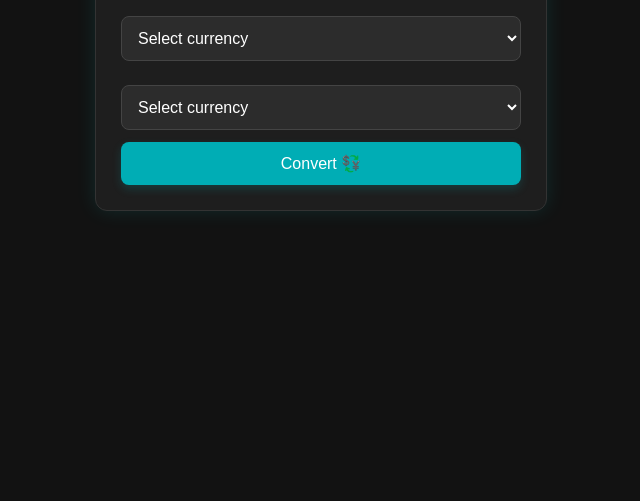
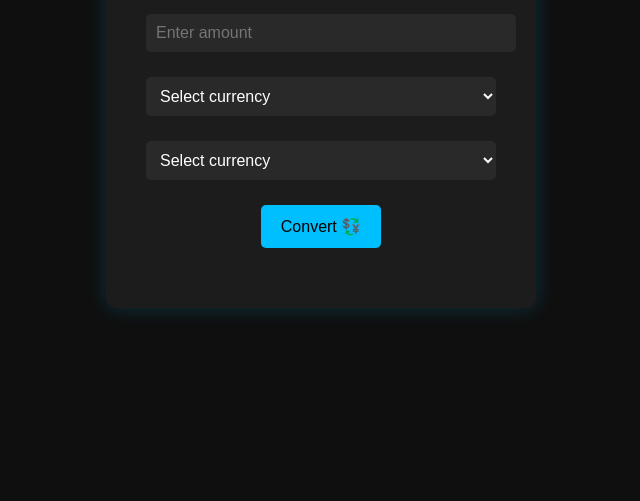
Before and after one commit to HarshilxAI/Currency-Converter, a plain HTML site: page web_version/index.html in a window 1280 px wide. Shown: the part 299-800 px from the top of the page, without its empty margins (319-959 px from the left). Drawn offline with Linux system fonts and the light colour scheme.

Commit message:
Update style.css

```diff
--- a/web_version/style.css
+++ b/web_version/style.css
@@ -1,62 +1,62 @@
-/* 🌙 Dark background & modern font */
 body {
   margin: 0;
   padding: 0;
   font-family: 'Segoe UI', sans-serif;
-    background: #121212;
-    color: #f1f1f1;
+  background-color: #0f0f0f;
+  color: #ffffff;
+  display: flex;
+  justify-content: center;
+  align-items: center;
+  height: 100vh;
 }
 
-/* Container with glassy soft look */
 .container {
-    max-width: 400px;
-    margin: 80px auto;
-    padding: 25px;
-    background-color: #1e1e1e;
-    box-shadow: 0 0 20px rgba(0, 255, 255, 0.1);
-    border-radius: 12px;
+  background-color: #1c1c1c;
+  padding: 40px;
+  border-radius: 10px;
+  box-shadow: 0 0 20px rgba(0, 191, 255, 0.2);
   text-align: center;
-    border: 1px solid #333;
+  width: 350px;
 }
 
-/* Inputs and dropdowns */
-input, select {
-    width: 100%;
-    padding: 12px;
-    margin: 12px 0;
-    font-size: 16px;
-    border-radius: 8px;
-    border: 1px solid #444;
-    background-color: #2c2c2c;
-    color: #fff;
+h1 {
+  font-size: 24px;
+  color: #00bfff;
+  margin-bottom: 20px;
 }
 
-/* Soft glowing Convert button */
+input,
+select {
+  width: 100%;
+  padding: 10px;
+  margin-top: 10px;
+  margin-bottom: 15px;
+  border: none;
+  border-radius: 5px;
+  background-color: #292929;
+  color: #fff;
+  font-size: 16px;
+}
+
 button {
-    width: 100%;
-    padding: 12px;
-    background-color: #00adb5;
-    color: white;
+  padding: 12px 20px;
+  font-size: 16px;
+  background-color: #00bfff;
+  color: #000;
   border: none;
-    font-size: 16px;
+  border-radius: 5px;
   cursor: pointer;
-    border-radius: 8px;
-    transition: background-color 0.3s ease, transform 0.1s ease;
-    box-shadow: 0 4px 10px rgba(0, 173, 181, 0.2);
+  margin-top: 10px;
+  transition: 0.3s;
 }
 
 button:hover {
-    background-color: #00a3aa;
-    transform: scale(1.02);
+  background-color: #009acd;
 }
 
-/* Result box with contrast border */
-#result-box {
+#result {
   margin-top: 20px;
-    padding: 15px;
-    background-color: #1f2a2e;
-    border: 1px solid #00adb5;
-    border-radius: 10px;
+  font-size: 18px;
   font-weight: bold;
-    color: #00f7ff;
+  color: #87ceeb;
 }
```
Lines whose indentation alone changed are shown as unchanged.
